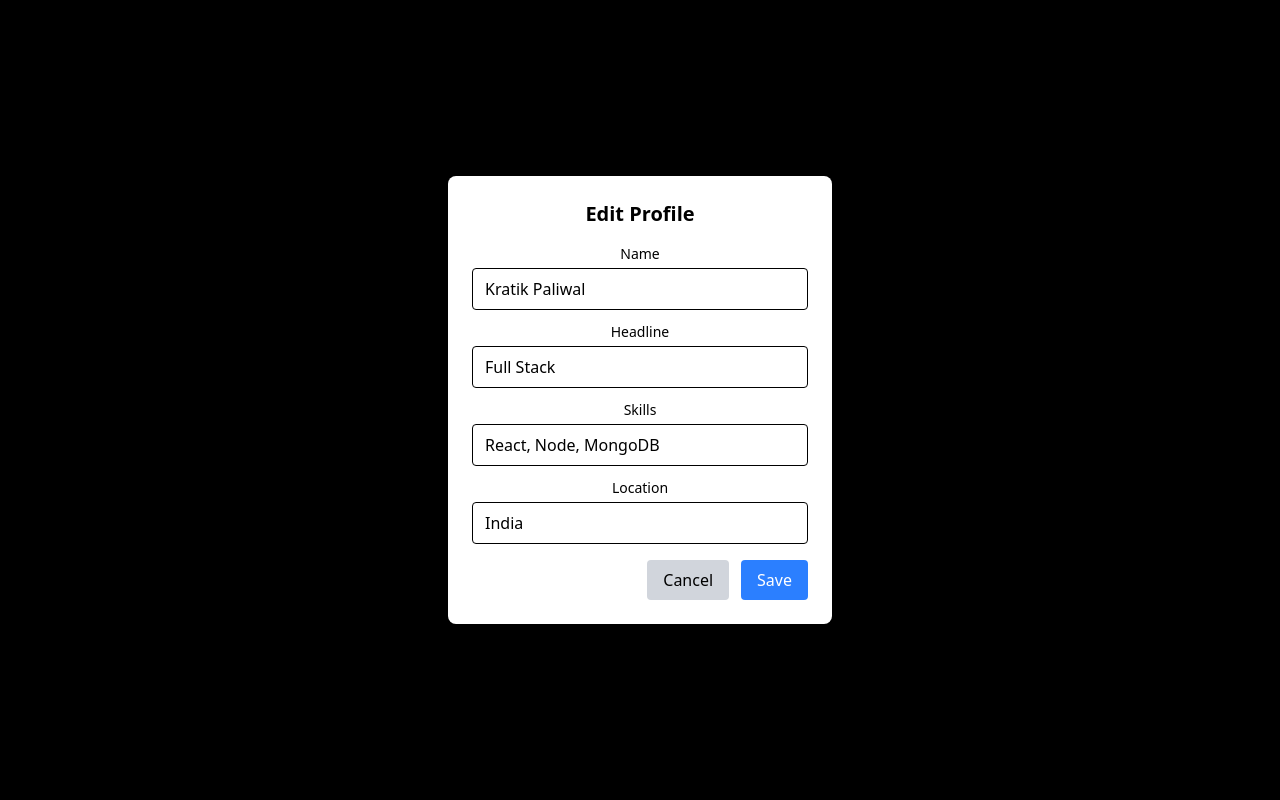
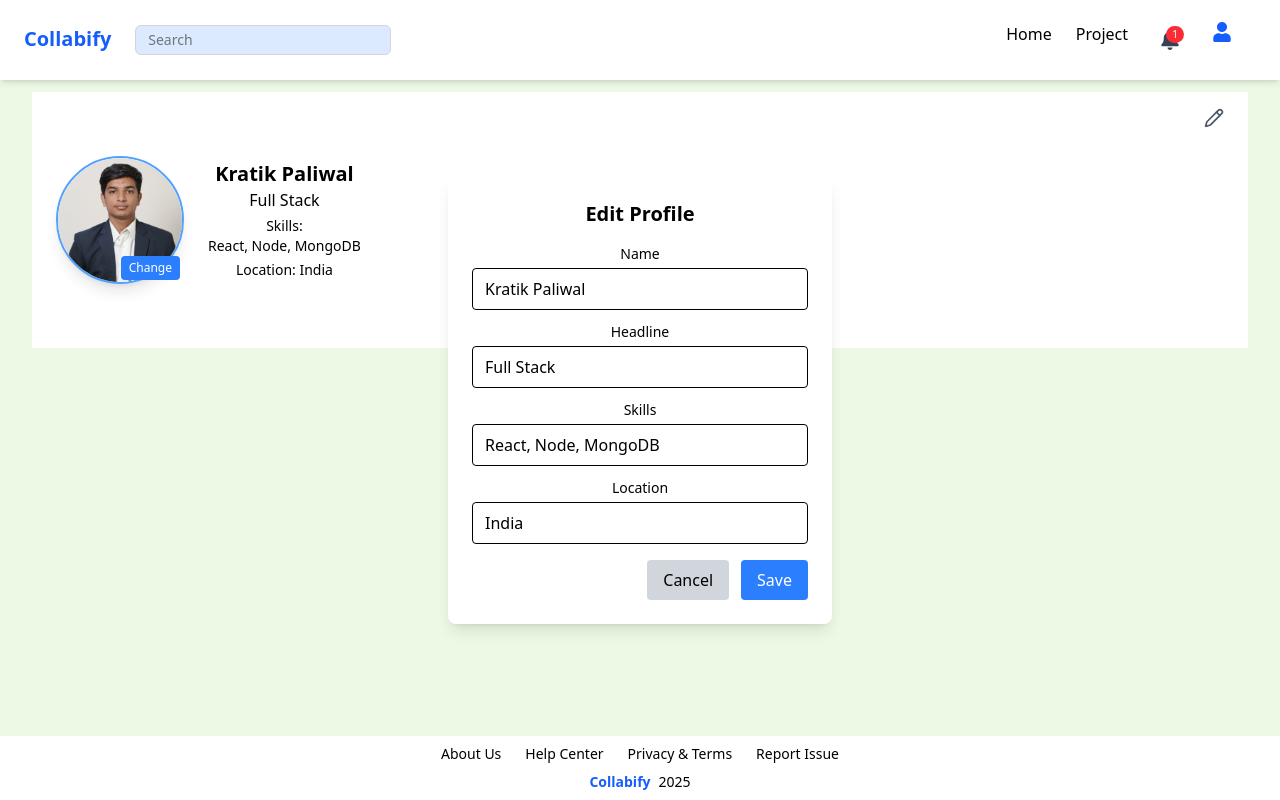
Before and after one commit to KratikPaliwal/Collabify, a React (Vite) app in the folder frontEnd/collabify/: page /user in a window 1280 px wide. Both pictures are taken after a click on the button "Edit Profile". Built offline with nearby package versions, Linux system fonts and the light colour scheme.

Commit message:
Improved UI

```diff
--- a/frontEnd/collabify/Components/Profile.jsx
+++ b/frontEnd/collabify/Components/Profile.jsx
@@ -1,5 +1,6 @@
 import React, { useState, useEffect, useRef } from "react";
 import { Pencil } from "lucide-react";
+
 function Profile() {
   const defaultImage = "Images/profile.jpeg";
   const fileInputRef = useRef(null);
@@ -16,7 +17,6 @@ function Profile() {
       setImage(storedImage);
     }
   }, []);
-
 
   const [profileData, setProfileData] = useState({
     name: "Kratik Paliwal",
@@ -83,18 +83,28 @@ function Profile() {
             <label
               htmlFor="profileImage"
               className="absolute bottom-1 right-1 bg-blue-500 text-white text-xs px-2 py-1 rounded cursor-pointer hover:bg-blue-600"
-              onClick={() => fileInputRef.current && fileInputRef.current.click()}
+              onClick={() =>
+                fileInputRef.current && fileInputRef.current.click()
+              }
             >
               Change
             </label>
           </div>
 
-          {/* Profile Info */}
-          <div className="ml-6 space-y-1 text-black">
-            <div className="text-xl font-semibold">{profileData.name}</div>
-            <div className="text-md">{profileData.headline}</div>
-            <div className="text-sm">Skills: {profileData.skills}</div>
-            <div className="text-sm">Location: {profileData.location}</div>
+          {/* Profile Info - Vertically Stacked */}
+
+          <div className="ml-6 flex flex-col justify-center min-w-0 text-black">
+            <div className="text-xl font-semibold truncate">
+              {profileData.name}
+            </div>
+            <div className="text-md truncate">{profileData.headline}</div>
+            <div className="text-sm mt-1">
+              Skills:{" "}
+              <span className="block whitespace-pre-wrap break-words max-w-lg">
+                {profileData.skills}
+              </span>
+            </div>
+            <div className="text-sm mt-1">Location: {profileData.location}</div>
           </div>
 
           {/* Edit Button */}
@@ -110,7 +120,7 @@ function Profile() {
 
       {/* Image Modal */}
       {showModal && (
-        <div className="fixed inset-0 bg-black bg-opacity-40 flex items-center justify-center z-50">
+        <div className="fixed inset-0 flex items-center justify-center z-50">
           <div className="bg-white p-6 rounded-lg shadow-lg w-80 text-center">
             <h2 className="text-lg font-semibold mb-4">Update Profile Photo</h2>
             <input
@@ -146,7 +156,7 @@ function Profile() {
 
       {/* Edit Form Modal */}
       {showEditForm && (
-        <div className="fixed inset-0 bg-black bg-opacity-40 flex items-center justify-center z-50">
+        <div className="fixed inset-0 flex items-center justify-center z-50">
           <div className="bg-white text-black p-6 rounded-lg shadow-lg w-96">
             <h2 className="text-xl font-semibold mb-4">Edit Profile</h2>
 
@@ -186,7 +196,10 @@ function Profile() {
             </div>
 
             <div className="mb-3">
-              <label className="block text-sm font-medium mb-1" htmlFor="skills">
+              <label
+                className="block text-sm font-medium mb-1"
+                htmlFor="skills"
+              >
                 Skills
               </label>
               <input
--- a/frontEnd/collabify/Components/UserInfo.jsx
+++ b/frontEnd/collabify/Components/UserInfo.jsx
@@ -83,7 +83,7 @@ function UserInfo() {
 
       {/* Floating Post Editor */}
       {isEditorOpen && (
-        <div className="fixed top-20 left-1/2 transform -translate-x-1/2 z-50 w-full max-w-2xl bg-white shadow-xl rounded-xl p-6">
+        <div className="fixed top-22 left-1/2 transform -translate-x-1/2 z-50 w-full max-w-2xl bg-white shadow-xl rounded-xl p-6">
           {/* Close Button */}
           <button
             onClick={() => {
@@ -144,7 +144,7 @@ function UserInfo() {
 
       {/* Display Posts on Home Feed */}
 {/* Display Posts on Home Feed */}
-<div className="w-full flex justify-center mt-8">
+<div className="w-full flex justify-center mt-3">
   <div className="w-full max-w-xl space-y-4 overflow-y-auto pr-2">
     {posts.map((post) => (
       <div
```
